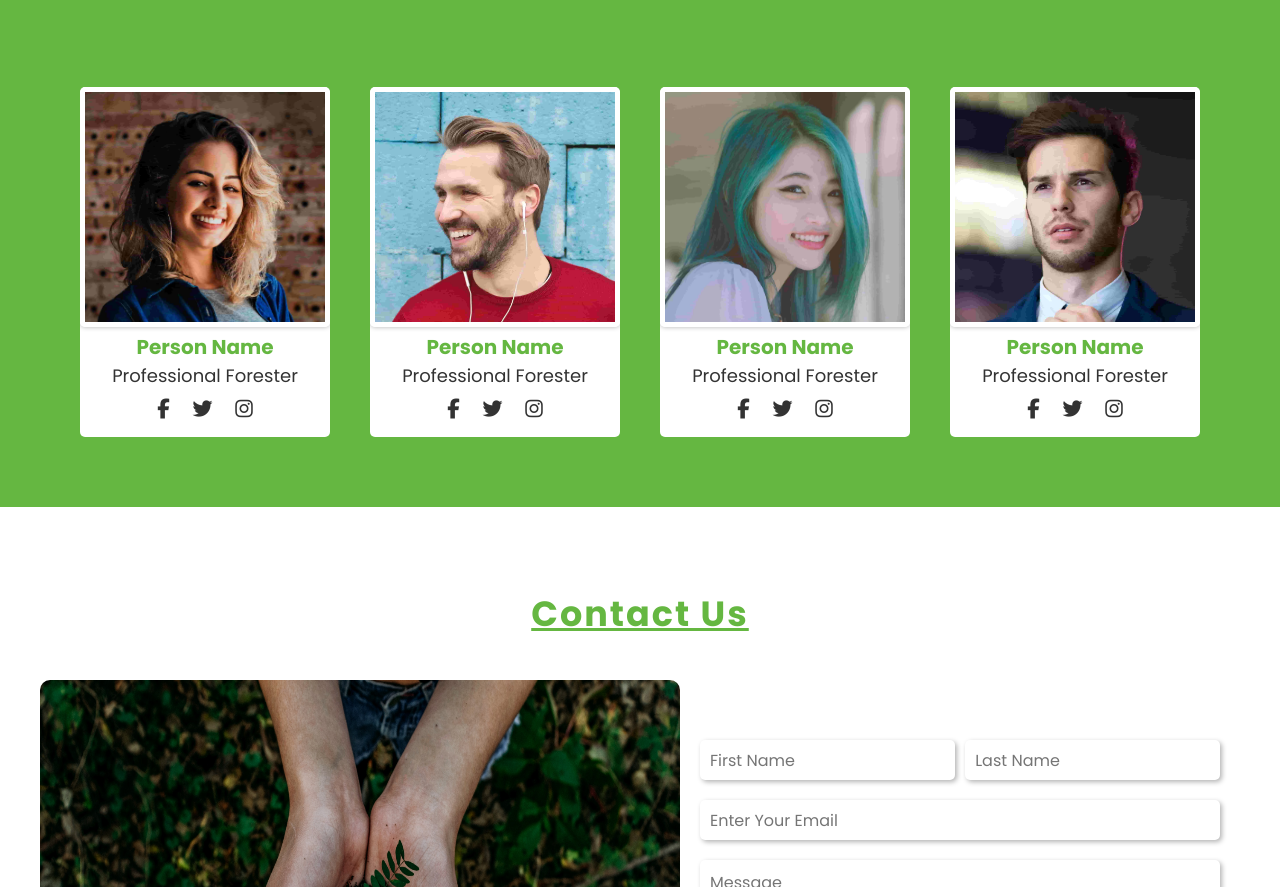
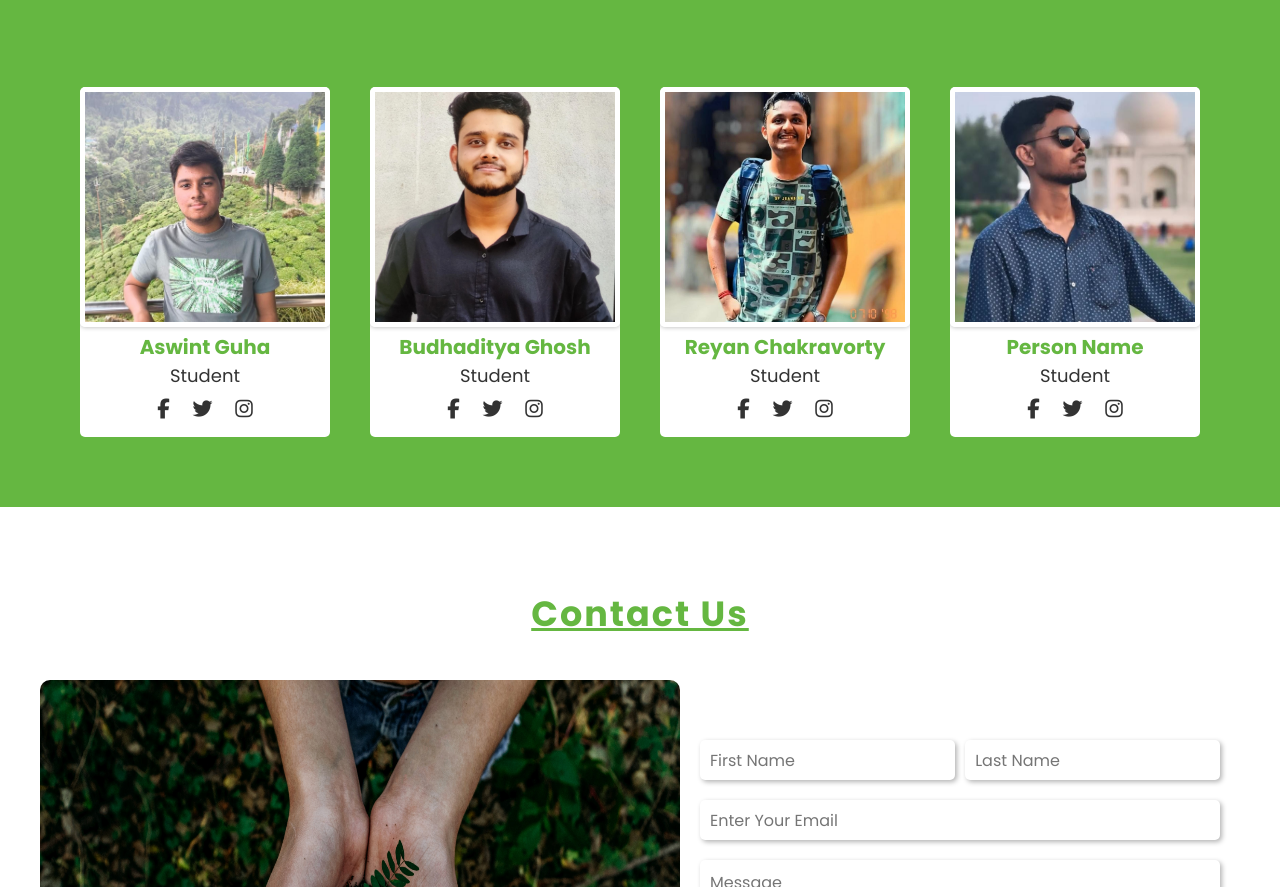
Before and after one commit to aswintguha/Tree-website, a plain HTML site: page index.html in a window 1280 px wide. Shown: the part 3824-4711 px from the top of the page. Drawn offline with nearby package versions, Linux system fonts and the light colour scheme.

Commit message:
Updated HTML structure and content

```diff
--- a/index.html
+++ b/index.html
@@ -146,12 +146,12 @@
             <div class="card">
                 <!-- card images  -->
                 <div class="images">
-                    <img src="./images/img-1.jpg" alt="">
+                    <img src="./images/aswint.jpeg" alt="">
                 </div>
                 <!-- card info  -->
                 <div class="info">
-                    <h2>person name</h2>
-                    <p>professional forester</p>
+                    <h2>Aswint Guha</h2>
+                    <p>Student</p>
 
                     <!-- card icons  -->
                     <div class="icons">
@@ -166,12 +166,12 @@
             <div class="card">
                 <!-- card images  -->
                 <div class="images">
-                    <img src="./images/img-2.jpg" alt="">
+                    <img src="./images/buddhaditya.jpeg" alt="">
                 </div>
                 <!-- card info  -->
                 <div class="info">
-                    <h2>person name</h2>
-                    <p>professional forester</p>
+                    <h2>Budhaditya Ghosh</h2>
+                    <p>Student</p>
 
                     <!-- card icons  -->
                     <div class="icons">
@@ -186,12 +186,12 @@
             <div class="card">
                 <!-- card images  -->
                 <div class="images">
-                    <img src="./images/img-3.jpg" alt="">
+                    <img src="./images/reyan.jpeg" alt="">
                 </div>
                 <!-- card info  -->
                 <div class="info">
-                    <h2>person name</h2>
-                    <p>professional forester</p>
+                    <h2>Reyan Chakravorty</h2>
+                    <p>Student</p>
 
                     <!-- card icons  -->
                     <div class="icons">
@@ -206,12 +206,12 @@
             <div class="card">
                 <!-- card images  -->
                 <div class="images">
-                    <img src="./images/img-4.jpg" alt="">
+                    <img src="./images/anik.jpeg" alt="">
                 </div>
                 <!-- card info  -->
                 <div class="info">
                     <h2>person name</h2>
-                    <p>professional forester</p>
+                    <p>Student</p>
 
                     <!-- card icons  -->
                     <div class="icons">
```
Also changed, not shown: images/anik.jpeg (added), images/aswint.jpeg (added), images/buddhaditya.jpeg (added), images/reyan.jpeg (added).
